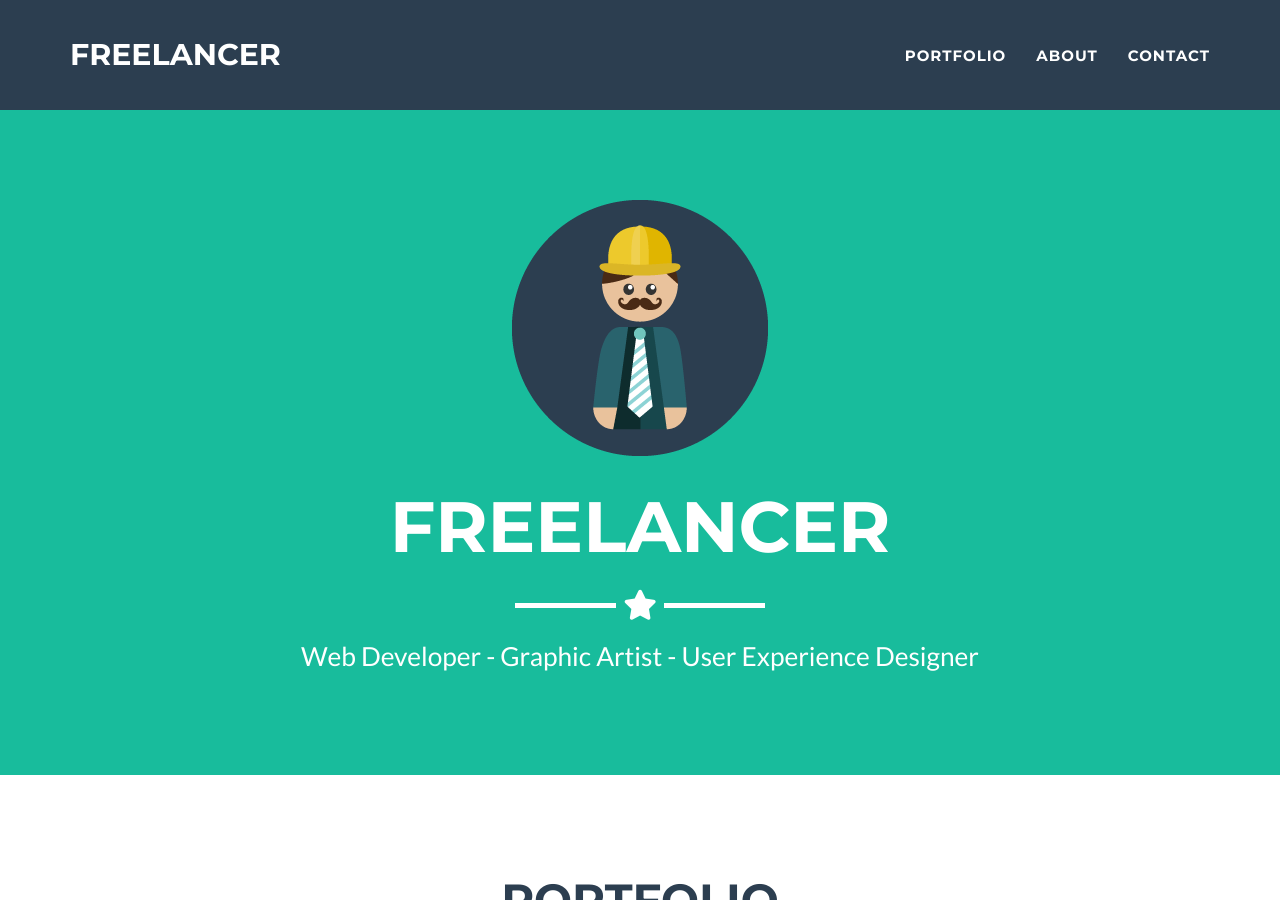
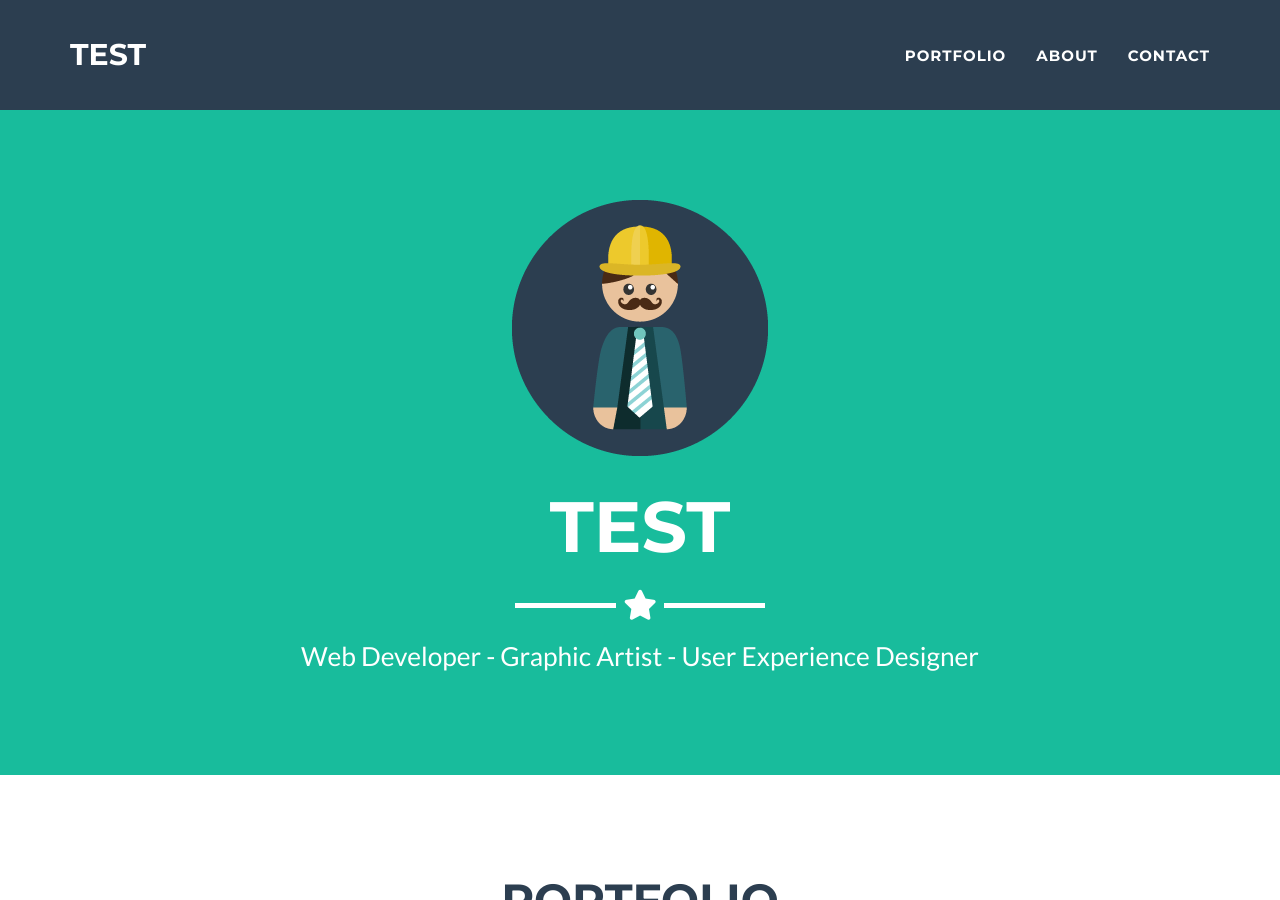
Before and after one commit to jacksoniswong/jacksoniswong.github.io, a Jekyll site: the page built from _posts/2014-07-18-project-1.markdown, in a window 1280 px wide and 900 px high. Built offline with Jekyll 4.4.1, drawn with Linux system fonts in a browser that asks for light colours.

Commit message:
Update _config.yml

```diff
--- a/_config.yml
+++ b/_config.yml
@@ -1,5 +1,5 @@
 # Site settings
-title: Freelancer
+title: test
 email: your-email@domain.com
 url: https://github.com/jeromelachaud/freelancer-theme
 description: "Write an awesome description for your new site here. You can edit this line in _config.yml. It will appear in your document head meta (for Google search results) and in your feed.xml site description."
```
